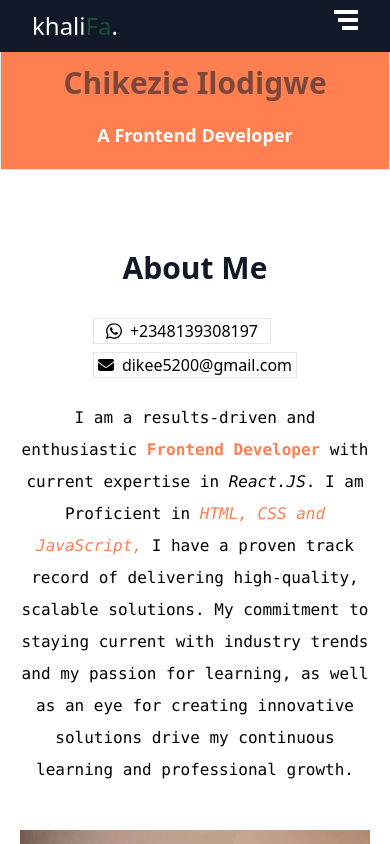
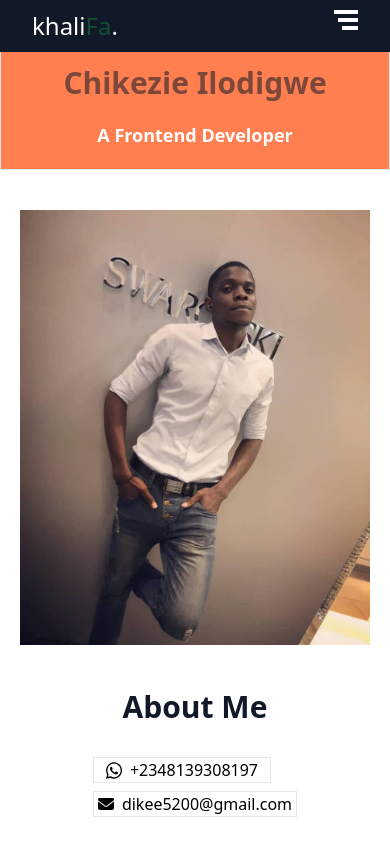
Before and after one commit to Khalifa-pendrops/Portfolio-with-Tailwind, a React (Vite) app: page / in a window 390 px wide. Shown: the top 844 px of the page. Built offline with nearby package versions, Linux system fonts and the light colour scheme.

Commit message:
col-reverse done on about me section on mobile screen

```diff
--- a/src/Components/AboutMe.jsx
+++ b/src/Components/AboutMe.jsx
@@ -10,7 +10,7 @@
   return (
     <div>
       <section id="about">
-        <div className="flex flex-row items-center justify-center gap-20 pt-10 max-sm:flex max-sm:flex-col max-sm:gap-1">
+        <div className="flex flex-row items-center justify-center gap-20 pt-10 max-sm:flex max-sm:flex-col-reverse max-sm:gap-1">
           <div className="flex flex-col justify-center items-center text-center border-none w-1/2 max-sm:w-[90%] py-10 gap-6 max-sm:items-center">
             <div className="flex flex-col gap-8 max-sm:place-items-center">
               <h2 className="text-gray-900 text-3xl font-bold max-sm:text-center ">
```
